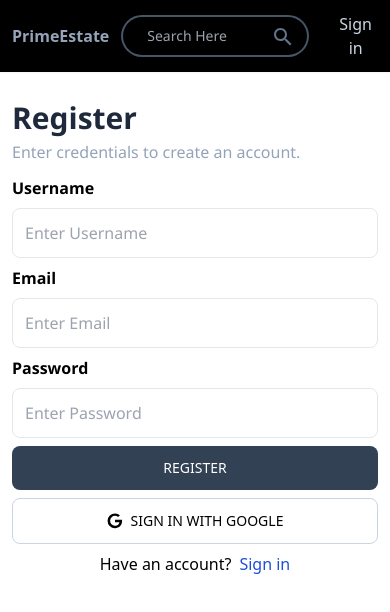
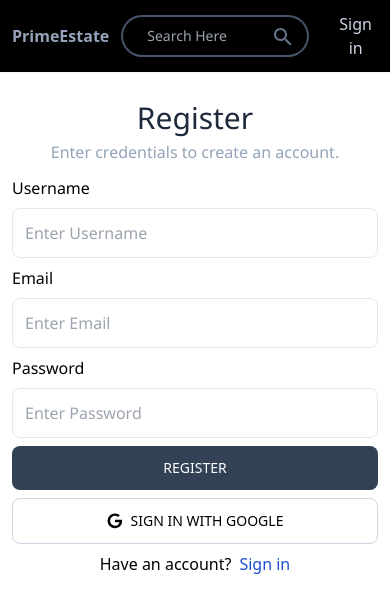
Before and after one commit to ravinderh17/PrimeHomes_Full-Stack_WebApp, a React (Vite) app in the folder client/: page /register in a window 390 px wide. Shown: the top 612 px of the page. Built offline with nearby package versions, Linux system fonts and the light colour scheme; no server answers.

Commit message:
micro-updates

```diff
--- a/client/src/pages/login.jsx
+++ b/client/src/pages/login.jsx
@@ -58,13 +58,13 @@ export default function Login() {
 
   return (
     <div className='p-3 max-w-md mx-auto'>
-      <h1 className='text-3xl text-center font-semibold text-slate-800 mt-7 '>Log In </h1>
+      <h1 className='text-3xl text-center lg:font-semibold text-slate-800 mt-7 '>Log In </h1>
       <span className="text-md flex justify-center text-center  mt-2 text-slate-600 mb-6">Hi! Welcome back. </span>
 
       <form onSubmit={handleSubmit} className='flex flex-col gap-2'>
       <OAuth/>
       <span className="text-md text-center items-center justify-center flex text-slate-400 mt-2">or login with email </span>
-        <label htmlFor="" className='flex font-semibold'>Email</label>
+        <label htmlFor="" className='flex lg:font-semibold'>Email</label>
         <input
           type='email'
           placeholder='Enter Email'
@@ -72,7 +72,7 @@ export default function Login() {
           id='email'
           onChange={handleChange}
         />
-         <label htmlFor="" className='flex font-semibold'>Password</label>
+         <label htmlFor="" className='flex lg:font-semibold'>Password</label>
         <input
           type='assword'
           placeholder='Enter Password'
--- a/client/src/pages/register.jsx
+++ b/client/src/pages/register.jsx
@@ -56,10 +56,10 @@ export default function Register() {
 
   return (
     <div className='p-3 max-w-md mx-auto '>
-      <h1 className='text-3xl text-slate-800 flex font-semibold mt-4'> Register</h1>
-      <span className="text-md flex mt-1 text-slate-400 mb-3">Enter credentials to create an account. </span>
+      <h1 className='text-3xl  text-slate-800 flex justify-center text-center lg:font-semibold mt-4'> Register</h1>
+      <span className="text-md justify-center flex mt-1 text-slate-400 mb-3">Enter credentials to create an account. </span>
       <form onSubmit={handleSubmit} className='flex flex-col gap-2 '>
-      <label htmlFor="" className='flex font-semibold '>Username</label>
+      <label htmlFor="" className='flex lg:font-semibold '>Username</label>
         <input
           type='text'
           placeholder='Enter Username'
@@ -67,7 +67,7 @@ export default function Register() {
           id='username'
           onChange={handleChange}
         />
-          <label htmlFor="" className='flex font-semibold'>Email</label>
+          <label htmlFor="" className='flex lg:font-semibold'>Email</label>
         <input
           type='email'
           placeholder='Enter Email'
@@ -75,7 +75,7 @@ export default function Register() {
           id='email'
           onChange={handleChange}
         />
-          <label htmlFor="" className='flex font-semibold'>Password</label>
+          <label htmlFor="" className='flex lg:font-semibold'>Password</label>
         <input
           type='password'
           placeholder='Enter Password'
```
